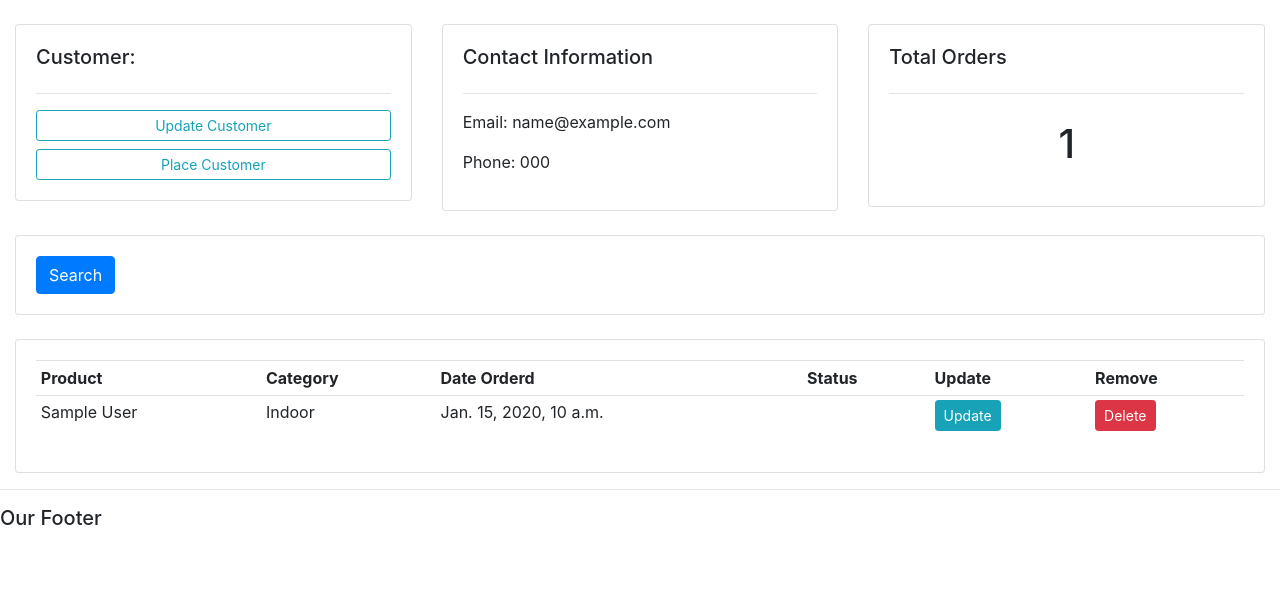
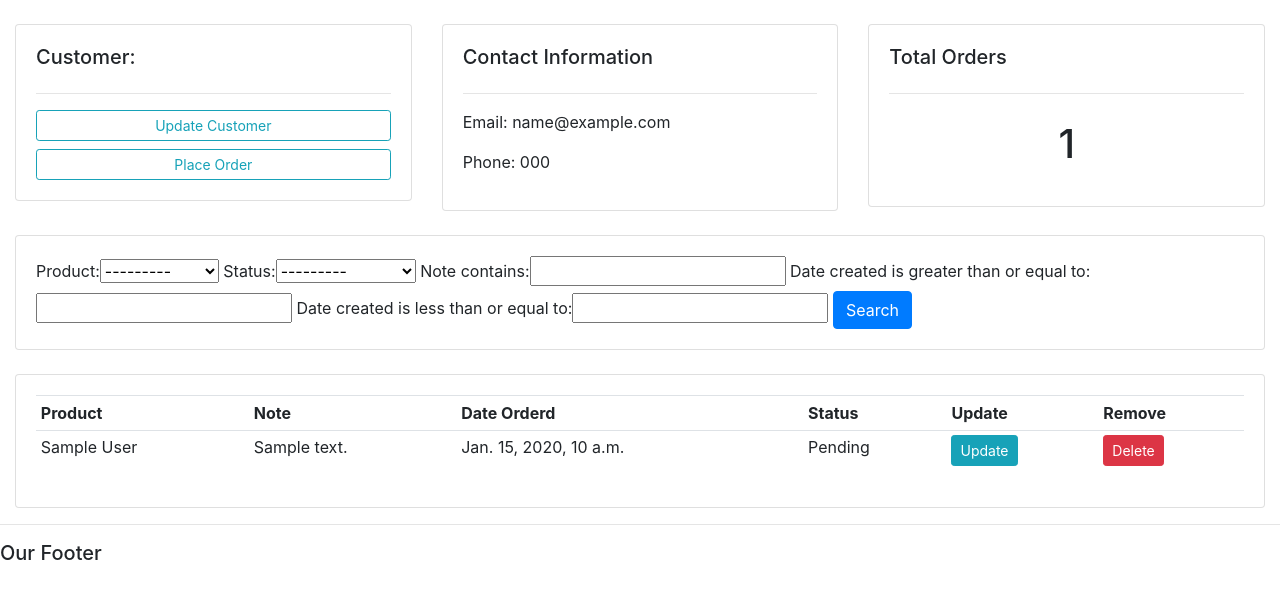
Before and after one commit to rcortezk9/crm, a Django app: page /customer/1/ in a window 1280 px wide. Shown: the part 56-655 px from the top of the page. Run offline with Django 3.2, Linux system fonts and the light colour scheme; tables that the repository leaves empty hold one stand-in row (values such as "Sample post"); some libraries are stand-ins or nearby versions.

Commit message:
Added filter form table search

```diff
--- /dev/null
+++ b/accounts/filters.py
@@ -0,0 +1,15 @@
+import django_filters
+from django_filters import DateFilter, CharFilter
+
+from .models import *
+
+
+class OrderFilter(django_filters.FilterSet):
+    start_date = DateFilter(field_name="date_created", lookup_expr='gte')
+    end_date = DateFilter(field_name="date_created", lookup_expr='lte')
+    note = CharFilter(field_name='note', lookup_expr='icontains')
+
+    class Meta:
+        model = Order
+        fields = '__all__'
+        exclude = ['customer', 'date_created']
--- a/accounts/models.py
+++ b/accounts/models.py
@@ -1,15 +1,17 @@
 from django.db import models
 
+
 # Create your models here.
+
 class Customer(models.Model):
     name = models.CharField(max_length=200, null=True)
     phone = models.CharField(max_length=200, null=True)
     email = models.CharField(max_length=200, null=True)
     date_created = models.DateTimeField(auto_now_add=True, null=True)
 
-# show name
     def __str__(self):
         return self.name
+
 
 class Tag(models.Model):
     name = models.CharField(max_length=200, null=True)
@@ -17,11 +19,13 @@ class Tag(models.Model):
     def __str__(self):
         return self.name
 
+
 class Product(models.Model):
     CATEGORY = (
         ('Indoor', 'Indoor'),
         ('Out Door', 'Out Door'),
     )
+
     name = models.CharField(max_length=200, null=True)
     price = models.FloatField(null=True)
     category = models.CharField(max_length=200, null=True, choices=CATEGORY)
@@ -32,16 +36,19 @@ class Product(models.Model):
     def __str__(self):
         return self.name
 
+
 class Order(models.Model):
     STATUS = (
         ('Pending', 'Pending'),
         ('Out for delivery', 'Out for delivery'),
         ('Delivered', 'Delivered'),
     )
+
     customer = models.ForeignKey(Customer, null=True, on_delete=models.SET_NULL)
     product = models.ForeignKey(Product, null=True, on_delete=models.SET_NULL)
     date_created = models.DateTimeField(auto_now_add=True, null=True)
     status = models.CharField(max_length=200, null=True, choices=STATUS)
+    note = models.CharField(max_length=1000, null=True)
 
     def __str__(self):
         return self.product.name
--- a/accounts/templates/accounts/customer.html
+++ b/accounts/templates/accounts/customer.html
@@ -10,7 +10,8 @@
                 <h5>Customer:</h5>
                 <hr>
                 <a class="btn btn-outline-info  btn-sm btn-block" href="">Update Customer</a>
-			<a class="btn btn-outline-info  btn-sm btn-block" href="{% url 'create_order' customer.id %}">Place Customer</a>
+                <a class="btn btn-outline-info  btn-sm btn-block" href="{% url 'create_order' customer.id %}">Place
+                    Order</a>
 
             </div>
         </div>
@@ -28,7 +29,7 @@
             <div class="card card-body">
                 <h5>Total Orders</h5>
                 <hr>
-			<h1 style="text-align: center;padding: 10px">{{ orders_count }}</h1>
+                <h1 style="text-align: center;padding: 10px">{{ order_count }}</h1>
             </div>
         </div>
     </div>
@@ -38,10 +39,13 @@
     <div class="row">
         <div class="col">
             <div class="card card-body">
+
                 <form method="get">
+                    {{ myFilter.form }}
 
                     <button class="btn btn-primary" type="submit">Search</button>
                 </form>
+
             </div>
         </div>
 
@@ -54,7 +58,7 @@
                 <table class="table table-sm">
                     <tr>
                         <th>Product</th>
-					<th>Category</th>
+                        <th>Note</th>
                         <th>Date Orderd</th>
                         <th>Status</th>
                         <th>Update</th>
@@ -62,13 +66,16 @@
                     </tr>
 
                     {% for order in orders %}
+
                         <tr>
                             <td>{{ order.product }}</td>
-                        <td>{{ order.product.category }}</td>
-                        <td>{{ order.product.date_created }}</td>
-                        <td>{{ order.product.status }}</td>
+                            <td>{{ order.note }}</td>
+                            <td>{{ order.date_created }}</td>
+                            <td>{{ order.status }}</td>
                             <td><a class="btn btn-sm btn-info" href="{% url 'update_order' order.id %}">Update</a></td>
-						<td><a class="btn btn-sm btn-danger" href="{% url 'delete_order' order.id %}">Delete</a></td>
+
+                            <td><a class="btn btn-sm btn-danger" href="{% url 'delete_order' order.id %}">Delete</a>
+                            </td>
                         </tr>
                     {% endfor %}
 
--- a/accounts/views.py
+++ b/accounts/views.py
@@ -1,60 +1,67 @@
 from django.shortcuts import render, redirect
 from django.http import HttpResponse
 from django.forms import inlineformset_factory
+# Create your views here.
 from .models import *
 from .forms import OrderForm
+from .filters import OrderFilter
+
 
 def home(request):
     orders = Order.objects.all()
     customers = Customer.objects.all()
 
     total_customers = customers.count()
+
     total_orders = orders.count()
     delivered = orders.filter(status='Delivered').count()
     pending = orders.filter(status='Pending').count()
 
-    context = {
-        'orders':orders,
-        'customers':customers,
-        'total_customers':total_customers,
-        'total_orders':total_orders,
-        'delivered':delivered,
-        'pending':pending
-    }
+    context = {'orders': orders, 'customers': customers,
+               'total_orders': total_orders, 'delivered': delivered,
+               'pending': pending}
 
     return render(request, 'accounts/dashboard.html', context)
+
 
 def products(request):
     products = Product.objects.all()
 
-    return render(request, 'accounts/products.html', {'products':products})
+    return render(request, 'accounts/products.html', {'products': products})
+
 
 def customer(request, pk_test):
     customer = Customer.objects.get(id=pk_test)
+
     orders = customer.order_set.all()
-    orders_count = orders.count()
+    order_count = orders.count()
 
-    context = {'customer':customer, 'orders':orders, 'orders_count':orders_count}
+    myFilter = OrderFilter(request.GET, queryset=orders)
+    orders = myFilter.qs
+
+    context = {'customer': customer, 'orders': orders, 'order_count': order_count,
+               'myFilter': myFilter}
     return render(request, 'accounts/customer.html', context)
+
 
 def createOrder(request, pk):
     OrderFormSet = inlineformset_factory(Customer, Order, fields=('product', 'status'), extra=10)
     customer = Customer.objects.get(id=pk)
     formset = OrderFormSet(queryset=Order.objects.none(), instance=customer)
-    #form = OrderForm(initial={'customer':customer})
+    # form = OrderForm(initial={'customer':customer})
     if request.method == 'POST':
-        #print('Printing POST:', request.POST)
-        #form = OrderForm(request.POST)
-        formset = OrderFormSet(instance=customer)
+        # print('Printing POST:', request.POST)
+        # form = OrderForm(request.POST)
+        formset = OrderFormSet(request.POST, instance=customer)
         if formset.is_valid():
             formset.save()
             return redirect('/')
 
-    context = {'formset':formset}
+    context = {'form': formset}
     return render(request, 'accounts/order_form.html', context)
 
+
 def updateOrder(request, pk):
-
     order = Order.objects.get(id=pk)
     form = OrderForm(instance=order)
 
@@ -64,8 +71,9 @@ def updateOrder(request, pk):
             form.save()
             return redirect('/')
 
-    context = {'form':form}
+    context = {'form': form}
     return render(request, 'accounts/order_form.html', context)
+
 
 def deleteOrder(request, pk):
     order = Order.objects.get(id=pk)
@@ -73,5 +81,5 @@ def deleteOrder(request, pk):
         order.delete()
         return redirect('/')
 
-    context = {'item':order}
+    context = {'item': order}
     return render(request, 'accounts/delete.html', context)
--- a/crm/settings.py
+++ b/crm/settings.py
@@ -37,7 +37,9 @@ INSTALLED_APPS = [
     'django.contrib.sessions',
     'django.contrib.messages',
     'django.contrib.staticfiles',
+
     'accounts',
+    'django_filters',
 ]
 
 MIDDLEWARE = [
@@ -55,8 +57,7 @@ ROOT_URLCONF = 'crm.urls'
 TEMPLATES = [
     {
         'BACKEND': 'django.template.backends.django.DjangoTemplates',
-        'DIRS': [os.path.join(BASE_DIR, 'templates')]
-        ,
+        'DIRS': [os.path.join(BASE_DIR, 'templates')],
         'APP_DIRS': True,
         'OPTIONS': {
             'context_processors': [
```
Also changed, not shown: accounts/migrations/0007_order_note.py (added), accounts/migrations/0008_auto_20200523_1725.py (added), accounts/migrations/0009_auto_20200523_1747.py (added), accounts/migrations/0010_auto_20200523_1753.py (added), accounts/migrations/0011_remove_order_note.py (added), accounts/migrations/0012_order_note.py (added). Lines whose indentation alone changed are shown as unchanged.
